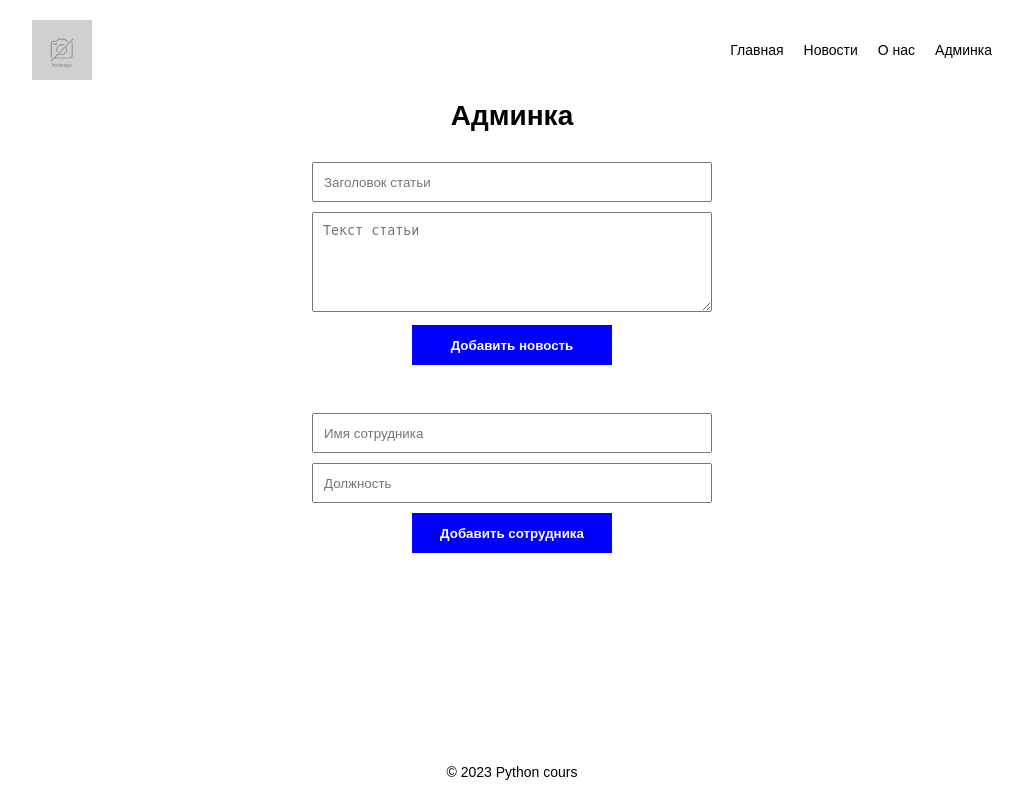
After one commit to Akhmad995/Backend-Python-by-Said, a Flask app: page /admin in a window 1280 px wide. The commit adds this page. Shown: the whole page, without its empty margins (128-1151 px from the left). Run offline with Flask 3, Linux system fonts and the light colour scheme.

Commit message:
Add home work 2

```diff
--- /dev/null
+++ b/home-work2/main.py
@@ -0,0 +1,78 @@
+from flask import Flask
+from flask import url_for, request
+from flask import render_template
+import sqlite3
+
+
+app = Flask(__name__)
+
+
+@app.route('/')
+def index():
+    params = {}
+    params['title'] = 'Главная страница'
+
+    return render_template('index.html')
+
+
+@app.route('/admin')
+def admin():
+    return render_template('admin.html')
+
+
+@app.route('/about', methods=['GET', 'POST'])
+def about():
+    return render_template('about.html')
+
+
+@app.route('/news', methods=['GET', 'POST'])
+def news():
+
+    if request.method == 'POST':
+        con = sqlite3.connect('home-work2/db/db-news.db')
+        cursor = con.cursor()
+
+        cursor.execute("""
+        CREATE TABLE IF NOT EXISTS news(
+            id INTEGER PRIMARY KEY AUTOINCREMENT,
+            title VARCHAR(200),
+            text VARCHAR(200)
+        );
+        """)
+
+        news_query = "INSERT INTO news(title, text) VALUES(?, ?)"
+
+        news_data = [
+            ( str(request.form.get('title')), str(request.form.get('text')) )
+        ]
+        cursor.executemany(news_query, news_data)
+
+        con.commit()
+        cursor.close()
+        con.close()
+
+
+        return render_template('news.html')
+
+    else:
+
+        con = sqlite3.connect('home-work2/db/db-news.db')
+        cursor = con.cursor()
+
+
+        cursor.execute("SELECT * FROM news")
+
+        news = cursor.fetchall()
+
+        con.commit()
+        cursor.close()
+        con.close()
+
+
+        return render_template('news.html', news = news)
+
+
+
+
+if __name__ == '__main__':
+    app.run(host='127.0.0.1', port=80, debug=True)
--- /dev/null
+++ b/home-work2/static/css/style.css
@@ -0,0 +1,87 @@
+* {margin: 0; padding: 0;
+    box-sizing: border-box;
+}
+
+html, body {height: 100%; font-family: Arial, Helvetica, sans-serif; font-size: 14px;}
+
+h1 {text-align: center; margin-bottom: 30px;}
+
+/* form */
+.form {max-width: 400px; margin: 0 auto;}
+
+.input {padding: 0 10px; height:40px; width: 100%; margin-bottom: 10px;}
+textarea.input {padding: 10px; resize: vertical; min-height: 100px;}
+
+.btns-row {text-align: center;}
+.btn-form {min-width: 200px; height: 40px; padding: 4px 10px; background: blue; border: none; color: #fff; font-weight: bold; cursor: pointer; transition: 0.3s;}
+.btn-form:hover {opacity: 0.7;}
+
+
+#wrapper {
+    height: 100%;
+
+    display: flex;
+    flex-direction: column;
+}
+
+.inner-blck {width: 100%; max-width: 1000px; margin: 0 auto; padding: 0 20px;}
+
+/* header */
+.header {padding: 20px 0;
+    flex-shrink: 0;
+}
+.header .inner-blck {
+    display: flex;
+    align-items: center;
+    justify-content: space-between;
+    gap: 100px;
+}
+
+.h-logo {max-width: 60px;}
+
+.h-menu ul {list-style: none;
+    display: flex;
+    align-items: center;
+    justify-content: space-between;
+    gap: 20px;
+}
+.h-menu li {color: #000;}
+.h-menu a {color: inherit; text-decoration: none;}
+
+
+/* main */
+main {
+    flex-grow: 1;
+}
+
+
+/* form-search */
+.form-search {max-width: 800px; margin-bottom: 30px;}
+.form-search .input {font-weight: bold;}
+
+/* item-list */
+.item-list {max-width: 800px; margin: 0 auto;}
+
+.item-blck {margin-bottom: 10px;
+    display: flex;
+    align-items: center;
+    gap: 20px;
+}
+.item-img {width: 150px;
+    flex-shrink: 0;
+}
+.item-img img {width: 100%;}
+
+.item-content {
+    flex-grow: 1;
+}
+.item-title {font-size: 20px; color: #000;}
+.item-title a {text-decoration: none; color: inherit;}
+.item-title:hover {color: blue;}
+
+.item-author {margin-top: 10px; font-size: 12px;}
+
+/* footer */
+footer {text-align: center; padding: 20px 0;
+    flex-shrink: 0;
+}
--- /dev/null
+++ b/home-work2/templates/admin.html
@@ -0,0 +1,42 @@
+{% extends "base.html" %}
+
+{% block title %}Админка{% endblock %}
+
+{% block content %}
+
+<h1>Админка</h1>
+
+
+<form class="form" action="/news" method="post">
+
+    <div>
+        <input class="input" type="text" placeholder="Заголовок статьи" name="title" required/>
+    </div>
+    <div>
+        <textarea class="input" placeholder="Текст статьи" name="text" required></textarea>
+    </div>
+
+    <div class="btns-row">
+        <input class="btn-form" type="submit" value="Добавить новость"/>
+    </div> <!-- btns-row -->
+
+</form> <!-- post -->
+
+<br><br><br>
+
+<form class="form" action="/about" method="post">
+
+    <div>
+        <input class="input" type="text" placeholder="Имя сотрудника" name="name" required/>
+    </div>
+    <div>
+        <input class="input" type="text" placeholder="Должность" name="work" required/>
+    </div>
+
+    <div class="btns-row">
+        <input class="btn-form" type="submit" value="Добавить сотрудника"/>
+    </div> <!-- btns-row -->
+
+</form> <!-- post -->
+
+{% endblock %}
--- /dev/null
+++ b/home-work2/templates/base.html
@@ -0,0 +1,47 @@
+<!DOCTYPE html>
+<html lang="ru">
+<head>
+    <meta charset="UTF-8">
+    <meta name="viewport" content="width=device-width, initial-scale=1.0">
+    <title>{% block title %}{% endblock %}</title>
+
+    <link rel="stylesheet" href="{{ url_for('static', filename='css/style.css') }}">
+</head>
+<body>
+
+    <div id="wrapper">
+
+        <header class="header">
+            <div class="inner-blck">
+                <img class="h-logo" src="{{ url_for('static', filename='img/noimage.jpg') }}" alt="" loading="lazy"/>
+
+                <nav class="h-menu">
+                    <ul>
+                        <li><a href="/">Главная</a></li>
+                        <li><a href="/news">Новости</a></li>
+                        <li><a href="/about">О нас</a></li>
+                        <li><a href="/admin">Админка</a></li>
+                    </ul>
+                </nav>
+            </div>
+        </header> <!-- header -->
+
+        <main role="main">
+
+            <div class="inner-blck">
+                {% block content %}
+                {% endblock %}
+            </div>
+
+        </main>
+
+        <footer>
+            <div class="inner-blck">
+                &copy; 2023 Python cours
+            </div>
+        </footer>
+
+    </div> <!-- wrapper -->
+
+</body>
+</html>
--- a/lesson3/templates/base.html
+++ b/lesson3/templates/base.html
@@ -1,11 +1,14 @@
 <!DOCTYPE html>
 <html lang="en">
 <head>
+    <title>{% block title %}{% endblock %}</title>
+
     <meta charset="UTF-8">
     <meta name="viewport" content="width=device-width, initial-scale=1.0">
-    <title>{% block title %}{% endblock %}</title>
+    <link rel="shortcut icon" href="{{ url_for('static', filename='img/favicon.ico') }}" type="image/x-icon">
 
     <link rel="stylesheet" href="{{ url_for('static', filename='css/style.css') }}">
+
 </head>
 <body>
 
```
Also changed, not shown: home-work2/templates/about.html (added, +27 -0 lines), home-work2/templates/index.html (added, +10 -0 lines), home-work2/templates/news.html (added, +27 -0 lines), home-work2/db/db-news.db (added), home-work2/static/img/favicon.ico (added), home-work2/static/img/noimage.jpg (added), home-work2/temp.html (added).
